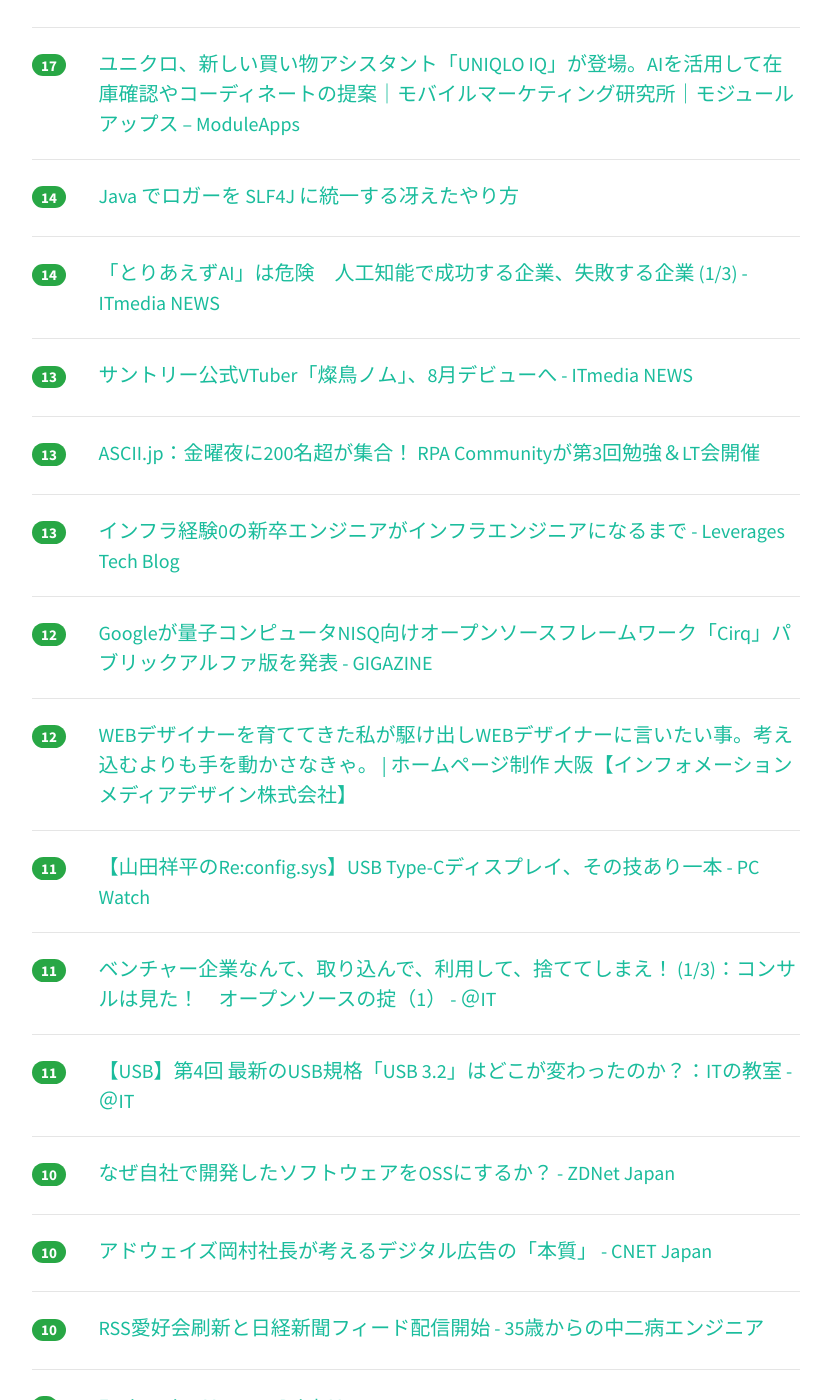
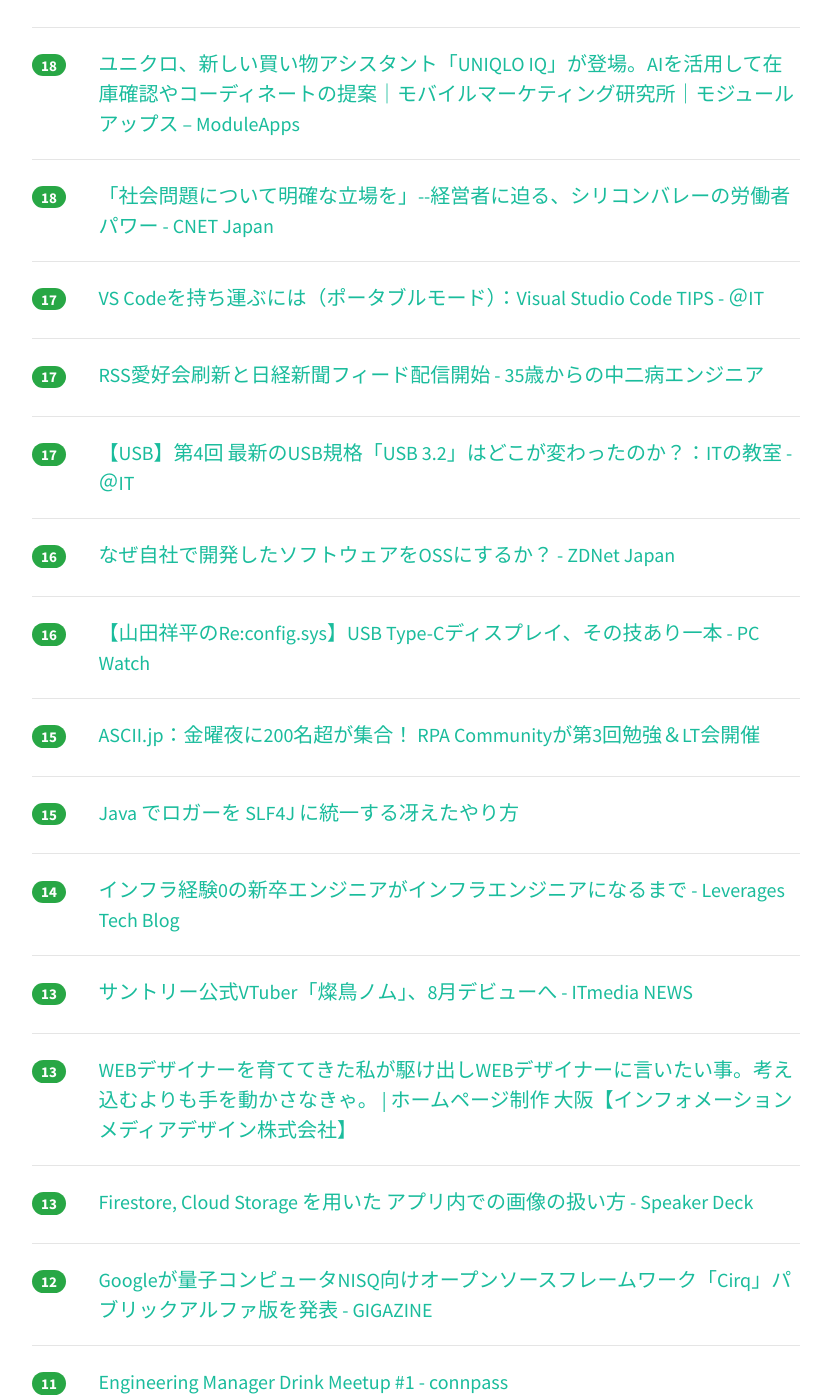
Before and after one commit to yatta47/hatena-matome-site, a Jekyll site: the page built from _posts/2018-07-20-hatena.md, in a window 1280 px wide and 1400 px high, scrolled down 1653 px. Shown: the whole window, without its empty margins (224-1055 px from the left). Built offline with Jekyll 4.4.1, drawn with Linux system fonts in a browser that asks for light colours; nearby versions of some CDN libraries; some of the changed text lies outside the part shown.

Commit message:
Updated 2018-07-20

```diff
--- a/_posts/2018-07-20-hatena.md
+++ b/_posts/2018-07-20-hatena.md
@@ -12,13 +12,28 @@ tags: [it-hotentry]
 </div>
 <hr>
 <div class="row">
-<div class="col-1"><span class="badge badge-pill badge-success h2">123</span></div>
+<div class="col-1"><span class="badge badge-pill badge-success h2">147</span></div>
 <div class="col-11"><a href='https://www.slideshare.net/AkihiroSuda/dockercon-docker-build30' target='_blank'>DockerCon参加報告 (`docker build`が30倍以上速くなる話など)</a></div>
 </div>
 <hr>
 <div class="row">
-<div class="col-1"><span class="badge badge-pill badge-success h2">45</span></div>
+<div class="col-1"><span class="badge badge-pill badge-success h2">54</span></div>
 <div class="col-11"><a href='https://www.suzukikenichi.com/blog/amp-stories-v-1-0-is-open-to-all-developers/' target='_blank'>AMPストーリーv1.0が公開。すべての開発者が申請不要で利用可能に。 | 海外SEO情報ブログ</a></div>
+</div>
+<hr>
+<div class="row">
+<div class="col-1"><span class="badge badge-pill badge-success h2">35</span></div>
+<div class="col-11"><a href='https://cloud.google.com/text-to-speech/?hl=ja' target='_blank'>Cloud Text-to-Speech - 音声合成 &nbsp;|&nbsp; Google Cloud</a></div>
+</div>
+<hr>
+<div class="row">
+<div class="col-1"><span class="badge badge-pill badge-success h2">34</span></div>
+<div class="col-11"><a href='https://techblog.scouter.co.jp/entry/swagger-to-rest' target='_blank'>SwaggerでAPI仕様書に消耗しているなら.restを使うといい。特にLaravelなら - SCOUTER開発者ブログ</a></div>
+</div>
+<hr>
+<div class="row">
+<div class="col-1"><span class="badge badge-pill badge-success h2">30</span></div>
+<div class="col-11"><a href='https://log.brdr.jp/post/310' target='_blank'>Mac miniでNVIDIAのeGPUを使う – LOG</a></div>
 </div>
 <hr>
 <div class="row">
@@ -27,12 +42,12 @@ tags: [it-hotentry]
 </div>
 <hr>
 <div class="row">
-<div class="col-1"><span class="badge badge-pill badge-success h2">30</span></div>
-<div class="col-11"><a href='https://techblog.scouter.co.jp/entry/swagger-to-rest' target='_blank'>SwaggerでAPI仕様書に消耗しているなら.restを使うといい。特にLaravelなら - SCOUTER開発者ブログ</a></div>
+<div class="col-1"><span class="badge badge-pill badge-success h2">28</span></div>
+<div class="col-11"><a href='https://jp.techcrunch.com/2018/07/20/2018-07-19-vacuum-vulnerability-hack-diqee-positive-technologies/' target='_blank'>中国製ロボット掃除機に脆弱性――ハッカーに家中を覗かれる可能性あり | TechCrunch Japan</a></div>
 </div>
 <hr>
 <div class="row">
-<div class="col-1"><span class="badge badge-pill badge-success h2">26</span></div>
+<div class="col-1"><span class="badge badge-pill badge-success h2">27</span></div>
 <div class="col-11"><a href='https://www.buzzfeed.com/jp/cinarra/minatoku-joshi' target='_blank'>「港区女子」はどこから来てるの？位置情報のプロに聞いてみた</a></div>
 </div>
 <hr>
@@ -53,17 +68,17 @@ tags: [it-hotentry]
 <hr>
 <div class="row">
 <div class="col-1"><span class="badge badge-pill badge-success h2">20</span></div>
-<div class="col-11"><a href='https://jp.techcrunch.com/2018/07/20/2018-07-19-vacuum-vulnerability-hack-diqee-positive-technologies/' target='_blank'>中国製ロボット掃除機に脆弱性――ハッカーに家中を覗かれる可能性あり | TechCrunch Japan</a></div>
+<div class="col-11"><a href='http://www.itmedia.co.jp/news/articles/1807/20/news009.html' target='_blank'>「とりあえずAI」は危険　人工知能で成功する企業、失敗する企業 (1/3) - ITmedia NEWS</a></div>
 </div>
 <hr>
 <div class="row">
 <div class="col-1"><span class="badge badge-pill badge-success h2">19</span></div>
-<div class="col-11"><a href='https://log.brdr.jp/post/310' target='_blank'>Mac miniでNVIDIAのeGPUを使う – LOG</a></div>
+<div class="col-11"><a href='https://k-tai.watch.impress.co.jp/docs/news/1133660.html' target='_blank'>9.7型E Ink搭載のAndroidタブレット「BOOX Note S」、4万9800円で国内発売 - ケータイ Watch</a></div>
 </div>
 <hr>
 <div class="row">
 <div class="col-1"><span class="badge badge-pill badge-success h2">18</span></div>
-<div class="col-11"><a href='https://k-tai.watch.impress.co.jp/docs/news/1133660.html' target='_blank'>9.7型E Ink搭載のAndroidタブレット「BOOX Note S」、4万9800円で国内発売 - ケータイ Watch</a></div>
+<div class="col-11"><a href='https://moduleapps.com/mobile-marketing/13679app/' target='_blank'>ユニクロ、新しい買い物アシスタント「UNIQLO IQ」が登場。AIを活用して在庫確認やコーディネートの提案｜モバイルマーケティング研究所｜モジュールアップス – ModuleApps</a></div>
 </div>
 <hr>
 <div class="row">
@@ -72,23 +87,43 @@ tags: [it-hotentry]
 </div>
 <hr>
 <div class="row">
-<div class="col-1"><span class="badge badge-pill badge-success h2">18</span></div>
-<div class="col-11"><a href='https://cloud.google.com/text-to-speech/?hl=ja' target='_blank'>Cloud Text-to-Speech - 音声合成 &nbsp;|&nbsp; Google Cloud</a></div>
+<div class="col-1"><span class="badge badge-pill badge-success h2">17</span></div>
+<div class="col-11"><a href='http://www.atmarkit.co.jp/ait/articles/1807/20/news023.html' target='_blank'>VS Codeを持ち運ぶには（ポータブルモード）：Visual Studio Code TIPS - ＠IT</a></div>
 </div>
 <hr>
 <div class="row">
 <div class="col-1"><span class="badge badge-pill badge-success h2">17</span></div>
-<div class="col-11"><a href='https://moduleapps.com/mobile-marketing/13679app/' target='_blank'>ユニクロ、新しい買い物アシスタント「UNIQLO IQ」が登場。AIを活用して在庫確認やコーディネートの提案｜モバイルマーケティング研究所｜モジュールアップス – ModuleApps</a></div>
+<div class="col-11"><a href='https://aikawame.hateblo.jp/entry/2018/07/20/RSS%E6%84%9B%E5%A5%BD%E4%BC%9A%E5%88%B7%E6%96%B0%E3%81%A8%E6%97%A5%E7%B5%8C%E6%96%B0%E8%81%9E%E3%83%95%E3%82%A3%E3%83%BC%E3%83%89%E9%85%8D%E4%BF%A1%E9%96%8B%E5%A7%8B' target='_blank'>RSS愛好会刷新と日経新聞フィード配信開始 - 35歳からの中二病エンジニア</a></div>
 </div>
 <hr>
 <div class="row">
-<div class="col-1"><span class="badge badge-pill badge-success h2">14</span></div>
+<div class="col-1"><span class="badge badge-pill badge-success h2">17</span></div>
+<div class="col-11"><a href='http://www.atmarkit.co.jp/ait/articles/1807/20/news024.html' target='_blank'>【USB】第4回 最新のUSB規格「USB 3.2」はどこが変わったのか？：ITの教室 - ＠IT</a></div>
+</div>
+<hr>
+<div class="row">
+<div class="col-1"><span class="badge badge-pill badge-success h2">16</span></div>
+<div class="col-11"><a href='https://japan.zdnet.com/article/35122399/' target='_blank'>なぜ自社で開発したソフトウェアをOSSにするか？ - ZDNet Japan</a></div>
+</div>
+<hr>
+<div class="row">
+<div class="col-1"><span class="badge badge-pill badge-success h2">16</span></div>
+<div class="col-11"><a href='https://pc.watch.impress.co.jp/docs/column/config/1133763.html' target='_blank'>【山田祥平のRe:config.sys】USB Type-Cディスプレイ、その技あり一本 - PC Watch</a></div>
+</div>
+<hr>
+<div class="row">
+<div class="col-1"><span class="badge badge-pill badge-success h2">15</span></div>
+<div class="col-11"><a href='http://ascii.jp/elem/000/001/713/1713198/' target='_blank'>ASCII.jp：金曜夜に200名超が集合！ RPA Communityが第3回勉強＆LT会開催</a></div>
+</div>
+<hr>
+<div class="row">
+<div class="col-1"><span class="badge badge-pill badge-success h2">15</span></div>
 <div class="col-11"><a href='https://qiita.com/kazuki-ma/items/13c426e4dccf5cc4d843' target='_blank'>Java でロガーを SLF4J に統一する冴えたやり方</a></div>
 </div>
 <hr>
 <div class="row">
 <div class="col-1"><span class="badge badge-pill badge-success h2">14</span></div>
-<div class="col-11"><a href='http://www.itmedia.co.jp/news/articles/1807/20/news009.html' target='_blank'>「とりあえずAI」は危険　人工知能で成功する企業、失敗する企業 (1/3) - ITmedia NEWS</a></div>
+<div class="col-11"><a href='https://ift.tt/2LjRvj6' target='_blank'>インフラ経験0の新卒エンジニアがインフラエンジニアになるまで - Leverages Tech Blog</a></div>
 </div>
 <hr>
 <div class="row">
@@ -98,12 +133,12 @@ tags: [it-hotentry]
 <hr>
 <div class="row">
 <div class="col-1"><span class="badge badge-pill badge-success h2">13</span></div>
-<div class="col-11"><a href='http://ascii.jp/elem/000/001/713/1713198/' target='_blank'>ASCII.jp：金曜夜に200名超が集合！ RPA Communityが第3回勉強＆LT会開催</a></div>
+<div class="col-11"><a href='https://www.imd-net.com/column/14975/' target='_blank'>WEBデザイナーを育ててきた私が駆け出しWEBデザイナーに言いたい事。考え込むよりも手を動かさなきゃ。 | ホームページ制作 大阪【インフォメーションメディアデザイン株式会社】</a></div>
 </div>
 <hr>
 <div class="row">
 <div class="col-1"><span class="badge badge-pill badge-success h2">13</span></div>
-<div class="col-11"><a href='https://ift.tt/2LjRvj6' target='_blank'>インフラ経験0の新卒エンジニアがインフラエンジニアになるまで - Leverages Tech Blog</a></div>
+<div class="col-11"><a href='https://speakerdeck.com/miup/firestore-cloud-storage-woyong-ita-apurinei-defalsehua-xiang-falsexi-ifang' target='_blank'>Firestore, Cloud Storage を用いた アプリ内での画像の扱い方 - Speaker Deck</a></div>
 </div>
 <hr>
 <div class="row">
@@ -112,13 +147,13 @@ tags: [it-hotentry]
 </div>
 <hr>
 <div class="row">
-<div class="col-1"><span class="badge badge-pill badge-success h2">12</span></div>
-<div class="col-11"><a href='https://www.imd-net.com/column/14975/' target='_blank'>WEBデザイナーを育ててきた私が駆け出しWEBデザイナーに言いたい事。考え込むよりも手を動かさなきゃ。 | ホームページ制作 大阪【インフォメーションメディアデザイン株式会社】</a></div>
+<div class="col-1"><span class="badge badge-pill badge-success h2">11</span></div>
+<div class="col-11"><a href='https://mercari.connpass.com/event/94467/' target='_blank'>Engineering Manager Drink Meetup #1 - connpass</a></div>
 </div>
 <hr>
 <div class="row">
 <div class="col-1"><span class="badge badge-pill badge-success h2">11</span></div>
-<div class="col-11"><a href='https://pc.watch.impress.co.jp/docs/column/config/1133763.html' target='_blank'>【山田祥平のRe:config.sys】USB Type-Cディスプレイ、その技あり一本 - PC Watch</a></div>
+<div class="col-11"><a href='https://japan.cnet.com/article/35122564/' target='_blank'>アドウェイズ岡村社長が考えるデジタル広告の「本質」 - CNET Japan</a></div>
 </div>
 <hr>
 <div class="row">
@@ -128,27 +163,12 @@ tags: [it-hotentry]
 <hr>
 <div class="row">
 <div class="col-1"><span class="badge badge-pill badge-success h2">11</span></div>
-<div class="col-11"><a href='http://www.atmarkit.co.jp/ait/articles/1807/20/news024.html' target='_blank'>【USB】第4回 最新のUSB規格「USB 3.2」はどこが変わったのか？：ITの教室 - ＠IT</a></div>
+<div class="col-11"><a href='https://webtan.impress.co.jp/e/2018/07/20/29962' target='_blank'>何っ！ PWAがデスクトップでも動くだと？ しかも最高だと？【SEO記事12本まとめ】 | 海外&国内SEO情報ウォッチ | Web担当者Forum</a></div>
 </div>
 <hr>
 <div class="row">
-<div class="col-1"><span class="badge badge-pill badge-success h2">10</span></div>
-<div class="col-11"><a href='https://japan.zdnet.com/article/35122399/' target='_blank'>なぜ自社で開発したソフトウェアをOSSにするか？ - ZDNet Japan</a></div>
-</div>
-<hr>
-<div class="row">
-<div class="col-1"><span class="badge badge-pill badge-success h2">10</span></div>
-<div class="col-11"><a href='https://japan.cnet.com/article/35122564/' target='_blank'>アドウェイズ岡村社長が考えるデジタル広告の「本質」 - CNET Japan</a></div>
-</div>
-<hr>
-<div class="row">
-<div class="col-1"><span class="badge badge-pill badge-success h2">10</span></div>
-<div class="col-11"><a href='https://aikawame.hateblo.jp/entry/2018/07/20/RSS%E6%84%9B%E5%A5%BD%E4%BC%9A%E5%88%B7%E6%96%B0%E3%81%A8%E6%97%A5%E7%B5%8C%E6%96%B0%E8%81%9E%E3%83%95%E3%82%A3%E3%83%BC%E3%83%89%E9%85%8D%E4%BF%A1%E9%96%8B%E5%A7%8B' target='_blank'>RSS愛好会刷新と日経新聞フィード配信開始 - 35歳からの中二病エンジニア</a></div>
-</div>
-<hr>
-<div class="row">
-<div class="col-1"><span class="badge badge-pill badge-success h2">9</span></div>
-<div class="col-11"><a href='https://mercari.connpass.com/event/94467/' target='_blank'>Engineering Manager Drink Meetup #1 - connpass</a></div>
+<div class="col-1"><span class="badge badge-pill badge-success h2">11</span></div>
+<div class="col-11"><a href='https://goodpatch.com/blog/design-management-02/' target='_blank'>組織の立ち上げ、成長に迫る！デザイン組織のつくり方【オプト・Goodpatch編】 | Goodpatch Blog</a></div>
 </div>
 <hr>
 <div class="row">
@@ -158,22 +178,27 @@ tags: [it-hotentry]
 <hr>
 <div class="row">
 <div class="col-1"><span class="badge badge-pill badge-success h2">9</span></div>
-<div class="col-11"><a href='http://www.atmarkit.co.jp/ait/articles/1807/20/news023.html' target='_blank'>VS Codeを持ち運ぶには（ポータブルモード）：Visual Studio Code TIPS - ＠IT</a></div>
+<div class="col-11"><a href='https://www.inderapotheke.de/blog/farewell-google-maps' target='_blank'>Farewell, Google Maps | In der Apotheke</a></div>
 </div>
 <hr>
 <div class="row">
 <div class="col-1"><span class="badge badge-pill badge-success h2">9</span></div>
-<div class="col-11"><a href='https://www.inderapotheke.de/blog/farewell-google-maps' target='_blank'>Farewell, Google Maps | In der Apotheke</a></div>
+<div class="col-11"><a href='http://www.itmedia.co.jp/news/articles/1807/20/news063.html' target='_blank'>Googleの“第三のOS”「Fuchsia」、3年以内にスマートスピーカーに搭載か──Bloomberg - ITmedia NEWS</a></div>
 </div>
 <hr>
 <div class="row">
-<div class="col-1"><span class="badge badge-pill badge-success h2">7</span></div>
-<div class="col-11"><a href='https://speakerdeck.com/miup/firestore-cloud-storage-woyong-ita-apurinei-defalsehua-xiang-falsexi-ifang' target='_blank'>Firestore, Cloud Storage を用いた アプリ内での画像の扱い方 - Speaker Deck</a></div>
+<div class="col-1"><span class="badge badge-pill badge-success h2">8</span></div>
+<div class="col-11"><a href='https://www.publickey1.jp/blog/18/googlekubernetesgitlabcassandracouchbase.html' target='_blank'>Googleがクラウドマーケットプレイスで、Kubernetesアプリの配布を開始、オンプレミスへもデプロイ可能。GitLab、Cassandra、Couchbaseなどラインナップ － Publickey</a></div>
 </div>
 <hr>
 <div class="row">
-<div class="col-1"><span class="badge badge-pill badge-success h2">5</span></div>
-<div class="col-11"><a href='https://www.publickey1.jp/blog/18/googlekubernetesgitlabcassandracouchbase.html' target='_blank'>Googleがクラウドマーケットプレイスで、Kubernetesアプリの配布を開始、オンプレミスへもデプロイ可能。GitLab、Cassandra、Couchbaseなどラインナップ － Publickey</a></div>
+<div class="col-1"><span class="badge badge-pill badge-success h2">6</span></div>
+<div class="col-11"><a href='https://internet.watch.impress.co.jp/docs/yajiuma/1133846.html' target='_blank'>フォロワー5000人以上だと、偽ニュース発信で起訴も？　エジプトで仰天の法律が施行【やじうまWatch】 - INTERNET Watch</a></div>
+</div>
+<hr>
+<div class="row">
+<div class="col-1"><span class="badge badge-pill badge-success h2">6</span></div>
+<div class="col-11"><a href='https://fabcross.jp/topics/event_report/20180713_rhizomatiks_research_01.html' target='_blank'>納期はたったの1週間！ Rhizomatiks Researchの迅速な開発を支えるデジタルツール | fabcross</a></div>
 </div>
 <hr>
 <div class="row">
@@ -183,16 +208,16 @@ tags: [it-hotentry]
 <hr>
 <div class="row">
 <div class="col-1"><span class="badge badge-pill badge-success h2">4</span></div>
-<div class="col-11"><a href='https://internet.watch.impress.co.jp/docs/yajiuma/1133846.html' target='_blank'>フォロワー5000人以上だと、偽ニュース発信で起訴も？　エジプトで仰天の法律が施行【やじうまWatch】 - INTERNET Watch</a></div>
+<div class="col-11"><a href='http://wouter.coekaerts.be/2018/java-type-system-broken' target='_blank'>Wouter Coekaerts » The Java type system is broken</a></div>
 </div>
 <hr>
 <div class="row">
 <div class="col-1"><span class="badge badge-pill badge-success h2">4</span></div>
-<div class="col-11"><a href='https://goodpatch.com/blog/design-management-02/' target='_blank'>組織の立ち上げ、成長に迫る！デザイン組織のつくり方【オプト・Goodpatch編】 | Goodpatch Blog</a></div>
+<div class="col-11"><a href='https://internet.watch.impress.co.jp/docs/yajiuma/1133845.html' target='_blank'>なんと99％オフ、Design Cutsが日本語フォント8種セットの割引セールを実施中【やじうまWatch】 - INTERNET Watch</a></div>
 </div>
 <hr>
 <div class="row">
-<div class="col-1"><span class="badge badge-pill badge-success h2">3</span></div>
-<div class="col-11"><a href='https://webtan.impress.co.jp/e/2018/07/20/29962' target='_blank'>何っ！ PWAがデスクトップでも動くだと？ しかも最高だと？【SEO記事12本まとめ】 | 海外&国内SEO情報ウォッチ | Web担当者Forum</a></div>
+<div class="col-1"><span class="badge badge-pill badge-success h2">4</span></div>
+<div class="col-11"><a href='https://jp.techcrunch.com/2018/07/20/2018-07-19-one-day-googles-fuchsia-os-may-become-a-real-thing/' target='_blank'>GoogleのFuchsia OSは製品としてのオペレーティングシステムを目指していない？ | TechCrunch Japan</a></div>
 </div>
 <hr>
```
Also changed, not shown: other parts of _posts/2018-07-20-hatena.md (+2 -2 lines).
